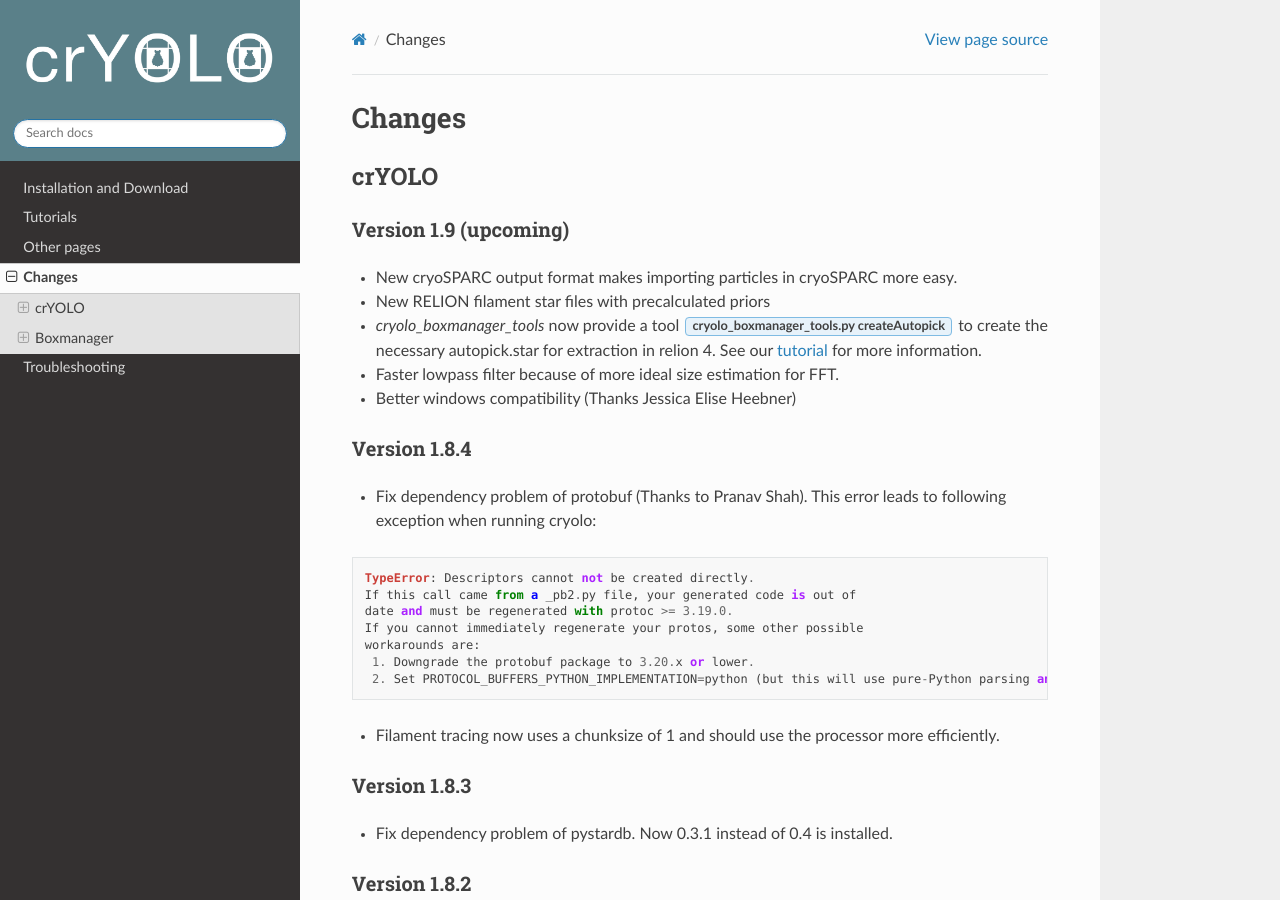
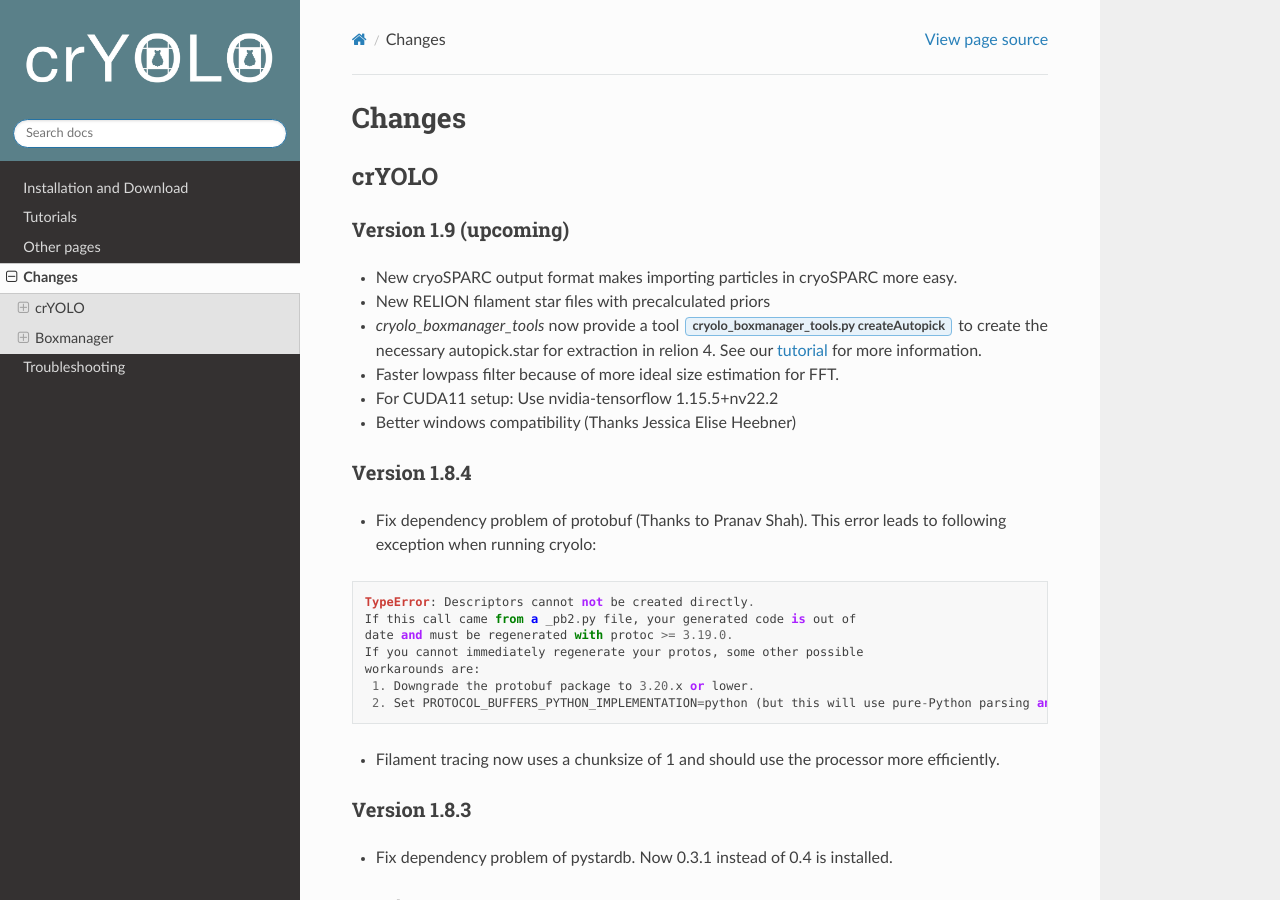
Before and after one commit to MPI-Dortmund/cryolo, a Sphinx documentation site: the page built from source/changes.rst, in a window 1280 px wide and 900 px high. Built offline with Sphinx 7.4.7 and the Read the Docs theme 2.0.0, drawn with Linux system fonts in a browser that asks for light colours.

Commit message:
add tensorflow version change

```diff
--- a/source/changes.rst
+++ b/source/changes.rst
@@ -11,7 +11,9 @@
 * New RELION filament star files with precalculated priors
 * `cryolo_boxmanager_tools` now provide a tool :guilabel:`cryolo_boxmanager_tools.py createAutopick` to create the necessary autopick.star for extraction in relion 4. See our :ref:`tutorial <import-relion-4-label>` for more information.
 * Faster lowpass filter because of more ideal size estimation for FFT.
+* For CUDA11 setup: Use nvidia-tensorflow 1.15.5+nv22.2
 * Better windows compatibility (Thanks Jessica Elise Heebner)
+
 
 
 Version 1.8.4
```
